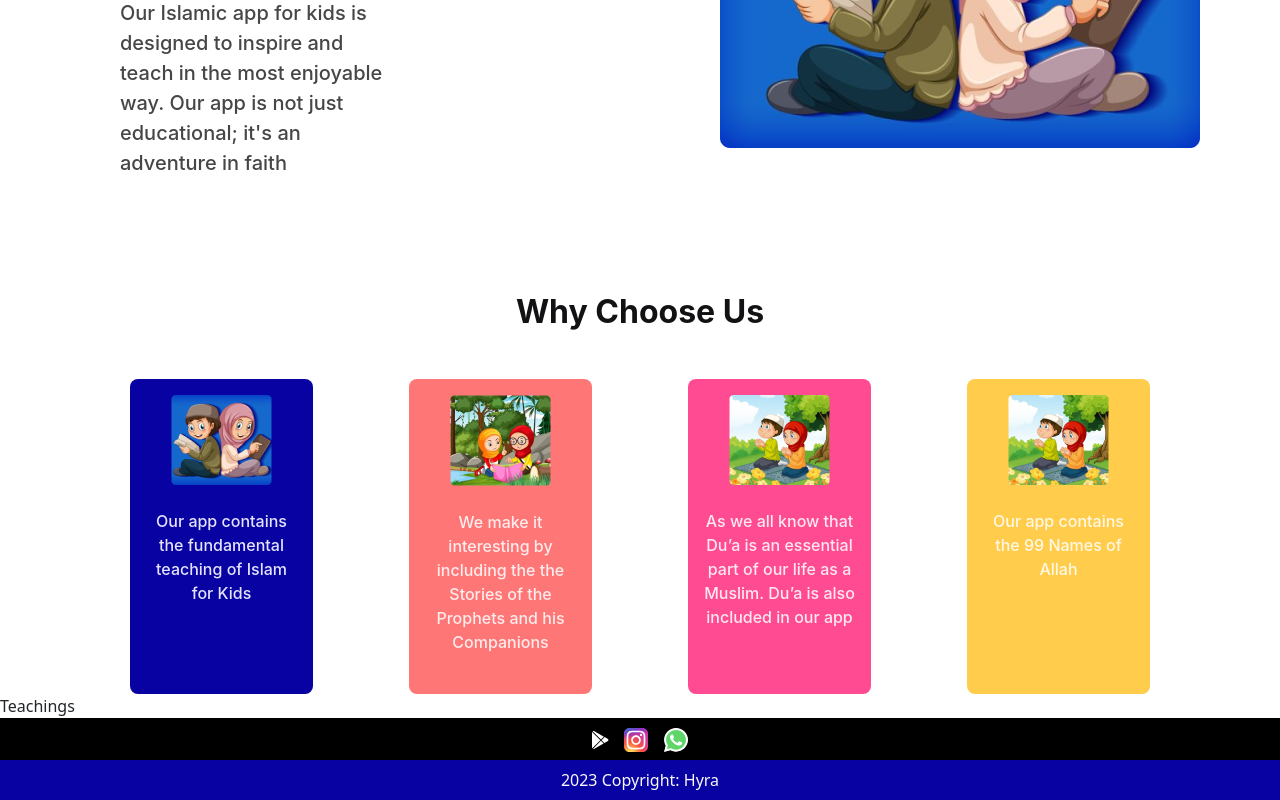
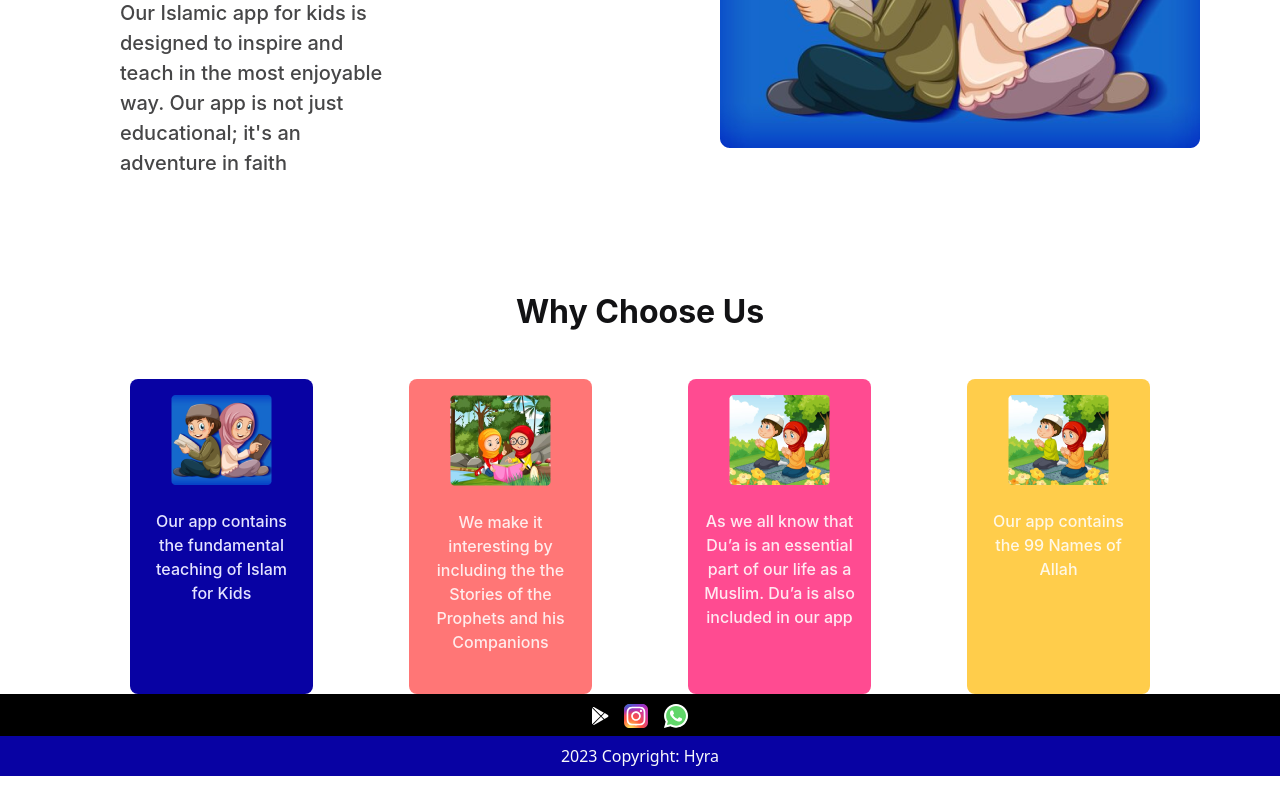
Before and after one commit to Oluwafemi-John1/Hyra-App, a React (Vite) app: page / in a window 1280 px wide. Shown: the part 333-1133 px from the top of the page. After the commit the page ends 1109 px from the top, so only its background shows below. Built offline with nearby package versions, Linux system fonts and the light colour scheme.

Commit message:
Refactor Teachings component

```diff
--- a/src/components/pages/Teachings.jsx
+++ b/src/components/pages/Teachings.jsx
@@ -2,7 +2,9 @@ import React from 'react'
 
 const Teachings = () => {
   return (
-    <div>Teachings</div>
+    <>
+
+    </>
   )
 }
 
```
